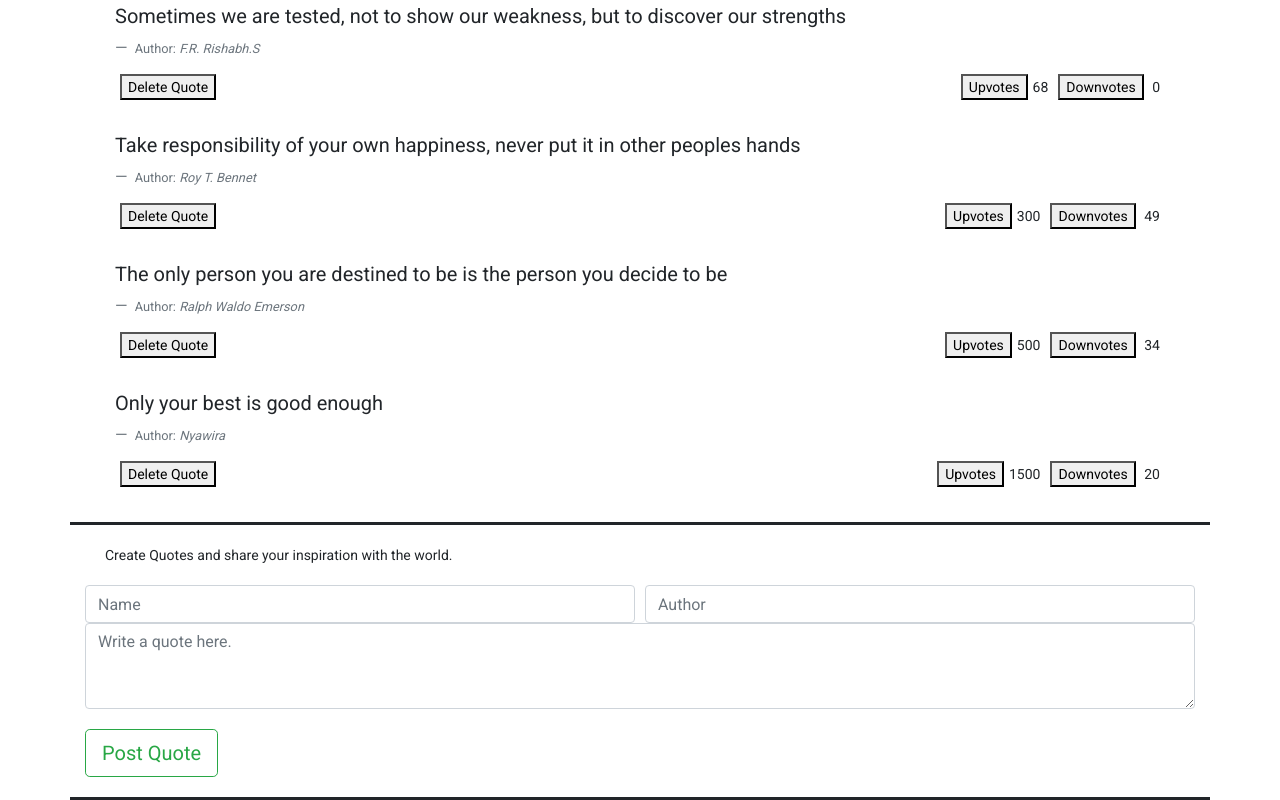
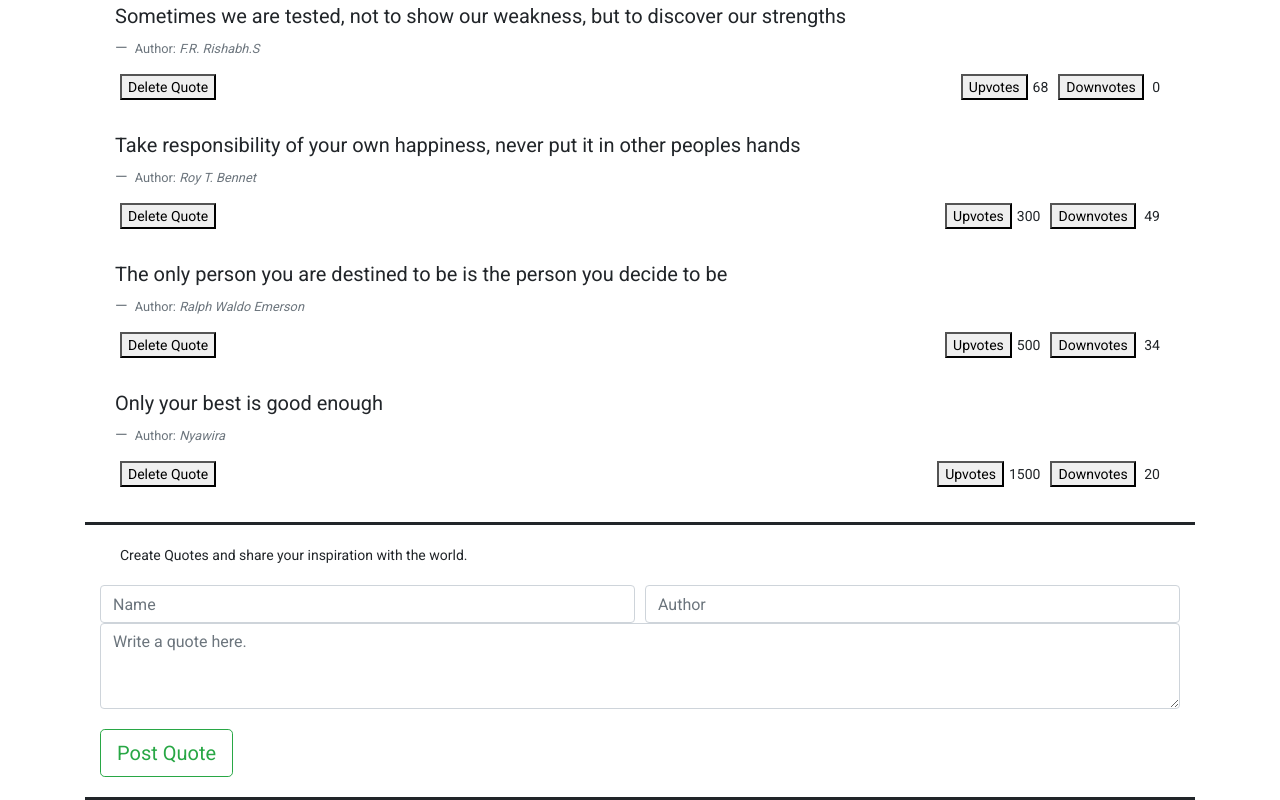
Before and after one commit to Edwin-Karanu-Muiruri/AngularWeek1IP, an Angular app: page / in a window 1280 px wide. Shown: the part 1007-1807 px from the top of the page. Built offline with nearby package versions, Linux system fonts and the light colour scheme.

Commit message:
Final commit

```diff
--- a/src/app/app.component.html
+++ b/src/app/app.component.html
@@ -10,4 +10,3 @@
 <br>
 <div class="navspace"></div>
 <app-quote></app-quote>
-<app-quote-form></app-quote-form>
--- a/src/app/quote-form/quote-form.component.html
+++ b/src/app/quote-form/quote-form.component.html
@@ -3,7 +3,7 @@
         Create Quotes and share your inspiration with the world.
     </div>
 
-    <form (ngSubmit)='submitQuote()' #goalForm='ngForm'>
+    <form (ngSubmit)='submitQuote()' #quoteForm='ngForm'>
         <div class="form-row">
             <div class="col">
                 <input type="text" class="form-control" placeholder="Name " id="name" [(ngModel)]="newQuote.name" name="name" #name='ngModel' required>
@@ -27,4 +27,4 @@
           </div>
         </div>
         <br>
-        <button type="submit" class="btn btn-outline-success btn-lg" onclick="submitQuote()">Post Quote</button>
+        <button type="submit" class="btn btn-outline-success btn-lg">Post Quote</button>
--- a/src/app/quote-form/quote-form.component.ts
+++ b/src/app/quote-form/quote-form.component.ts
@@ -1,5 +1,7 @@
 import { Component, OnInit, Output, EventEmitter} from '@angular/core';
 import {Quote} from '../quote';
+import { NgForm } from '@angular/forms';
+import{Form} from '@angular/forms'
 
 @Component({
   selector: 'app-quote-form',
@@ -12,10 +14,8 @@ export class QuoteFormComponent implements OnInit {
   @Output() addQuote = new EventEmitter<Quote>();
 
   submitQuote(){
-    // create instance
     this.addQuote.emit(this.newQuote);
-    // ngForm to reset
-    this.newQuote = new Quote("","","",0,0);
+    this.newQuote = new Quote('','','',0,0)
   }
   constructor() { }
 
--- a/src/app/quote/quote.component.html
+++ b/src/app/quote/quote.component.html
@@ -26,3 +26,7 @@
         </div>
         </div>
       </div>
+</div>
+<div>
+  <app-quote-form (addQuote)="addNewQuote($event)"></app-quote-form>
+</div>
```
